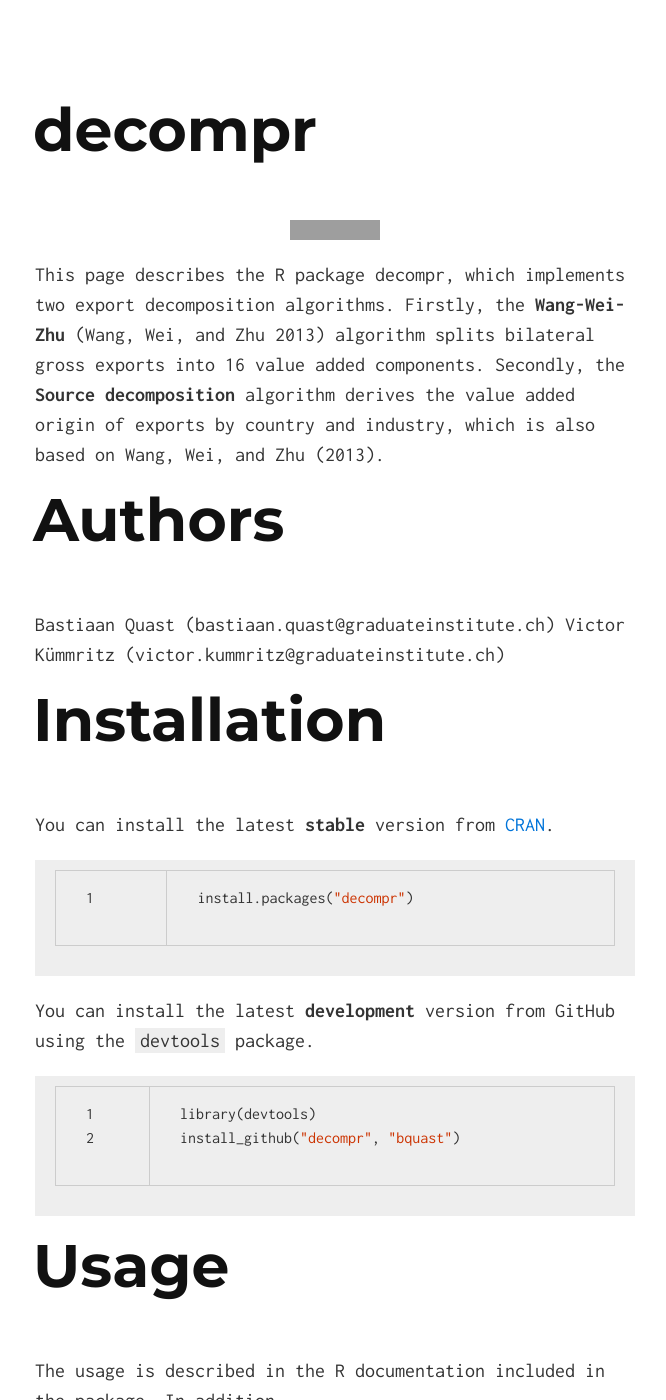
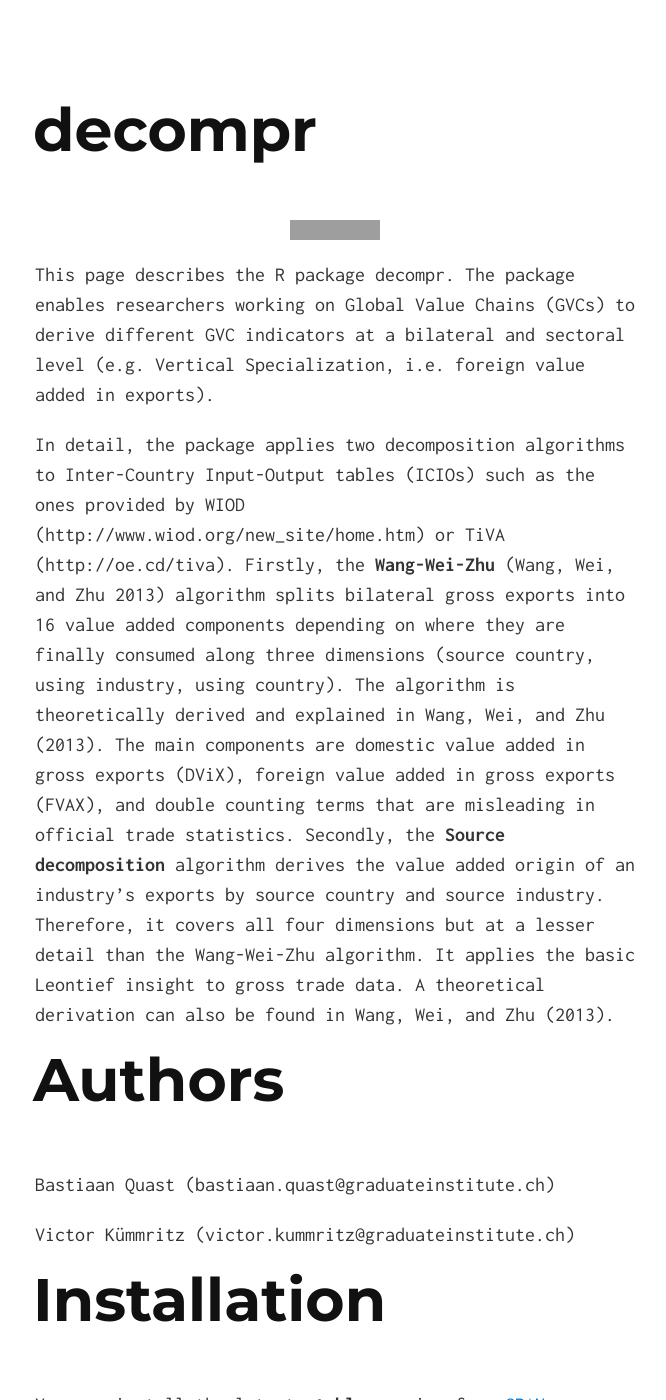
Before and after one commit to bquast/decompr, a Jekyll site: the page built from index.html, in a window 1280 px wide and 1400 px high. Shown: the whole window, without its empty margins (305-971 px from the left). Built offline with Jekyll 4.4.1, drawn with Linux system fonts in a browser that asks for light colours; some of the changed text lies outside the part shown; grey boxes are pictures that could not be loaded.

Commit message:
Update index.md

```diff
--- a/_includes/index.md
+++ b/_includes/index.md
@@ -1,11 +1,13 @@
 [![DOI](https://zenodo.org/badge/doi/10.5281/zenodo.11510.png)](http://dx.doi.org/10.5281/zenodo.11510)
 
-This page describes the R package decompr, which implements two export decomposition algorithms.
-Firstly, the **Wang-Wei-Zhu** (Wang, Wei, and Zhu 2013) algorithm splits bilateral gross exports into 16 value added components.
-Secondly, the **Source decomposition** algorithm derives the value added origin of exports by country and industry, which is also based on Wang, Wei, and Zhu (2013).
+This page describes the R package decompr. The package enables researchers working on Global Value Chains (GVCs) to derive different GVC indicators at a bilateral and sectoral level (e.g. Vertical Specialization, i.e. foreign value added in exports).
+
+In detail, the package applies two decomposition algorithms to Inter-Country Input-Output tables (ICIOs) such as the ones provided by WIOD (http://www.wiod.org/new_site/home.htm) or TiVA (http://oe.cd/tiva). Firstly, the **Wang-Wei-Zhu** (Wang, Wei, and Zhu 2013) algorithm splits bilateral gross exports into 16 value added components depending on where they are finally consumed along three dimensions (source country, using industry, using country). The algorithm is theoretically derived and explained in Wang, Wei, and Zhu (2013). The main components are domestic value added in gross exports (DViX), foreign value added in gross exports (FVAX), and double counting terms that are misleading in official trade statistics.
+Secondly, the **Source decomposition** algorithm derives the value added origin of an industry’s exports by source country and source industry. Therefore, it covers all four dimensions but at a lesser detail than the Wang-Wei-Zhu algorithm. It applies the basic Leontief insight to gross trade data. A theoretical derivation can also be found in Wang, Wei, and Zhu (2013).
 
 # Authors
 Bastiaan Quast (bastiaan.quast@graduateinstitute.ch)
+
 Victor Kümmritz (victor.kummritz@graduateinstitute.ch)
 
 
```
Also changed, not shown: other parts of _includes/index.md (+1 -1 lines).
